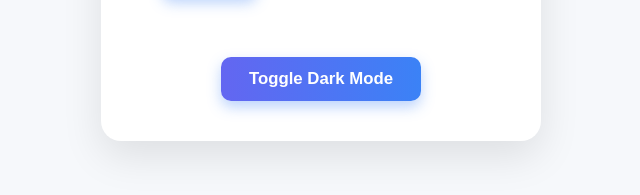
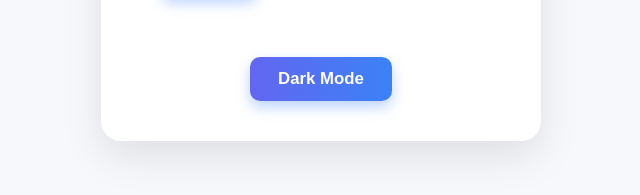
Before and after one commit to harigowtham2005/stopclock, a plain HTML site: page index.html in a window 1280 px wide. Shown: the part 549-744 px from the top of the page, without its empty margins (319-959 px from the left). Drawn offline with Linux system fonts and the light colour scheme.

Commit message:
Update index.html

```diff
--- a/index.html
+++ b/index.html
@@ -140,7 +140,7 @@
       </div>
     </div>
 
-    <button class="toggle-theme" onclick="toggleTheme()">Toggle Dark Mode</button>
+    <button class="toggle-theme" onclick="toggleTheme()">Dark Mode</button>
   </div>
 
   <script>
```
